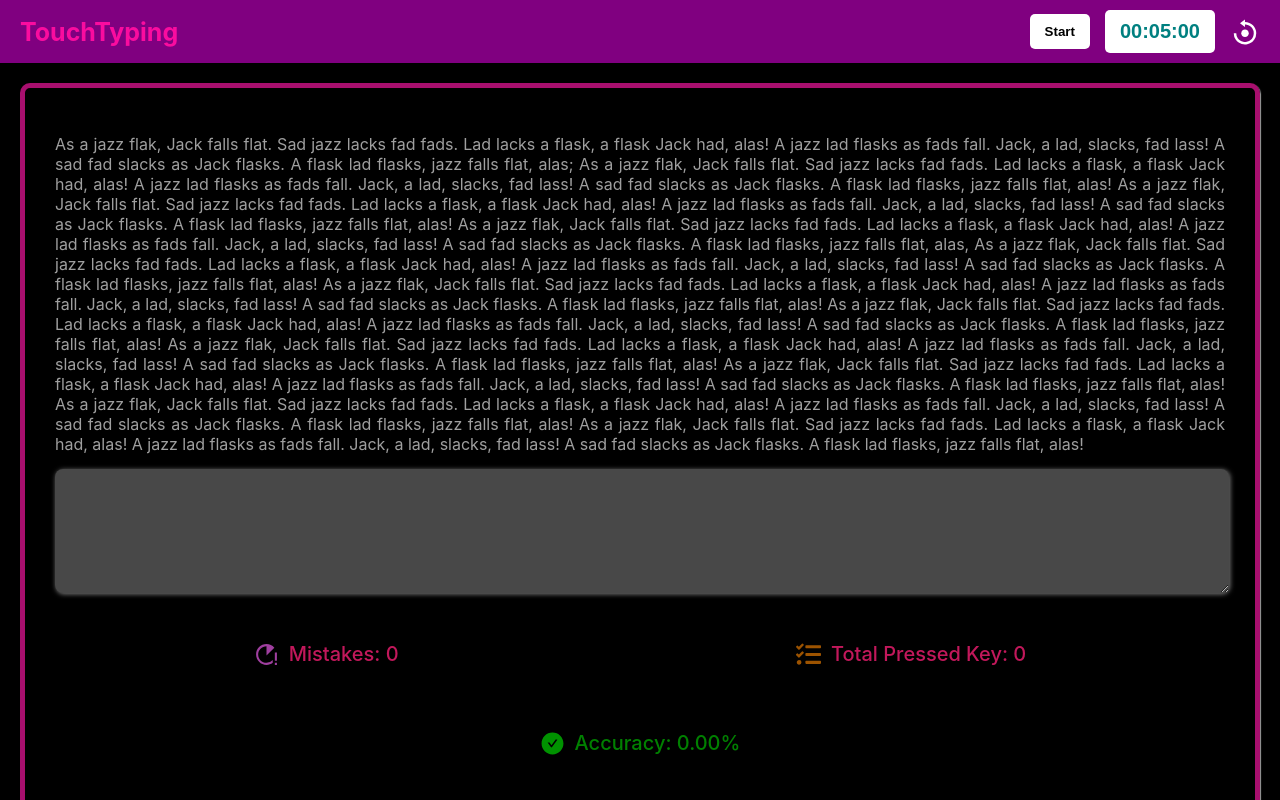
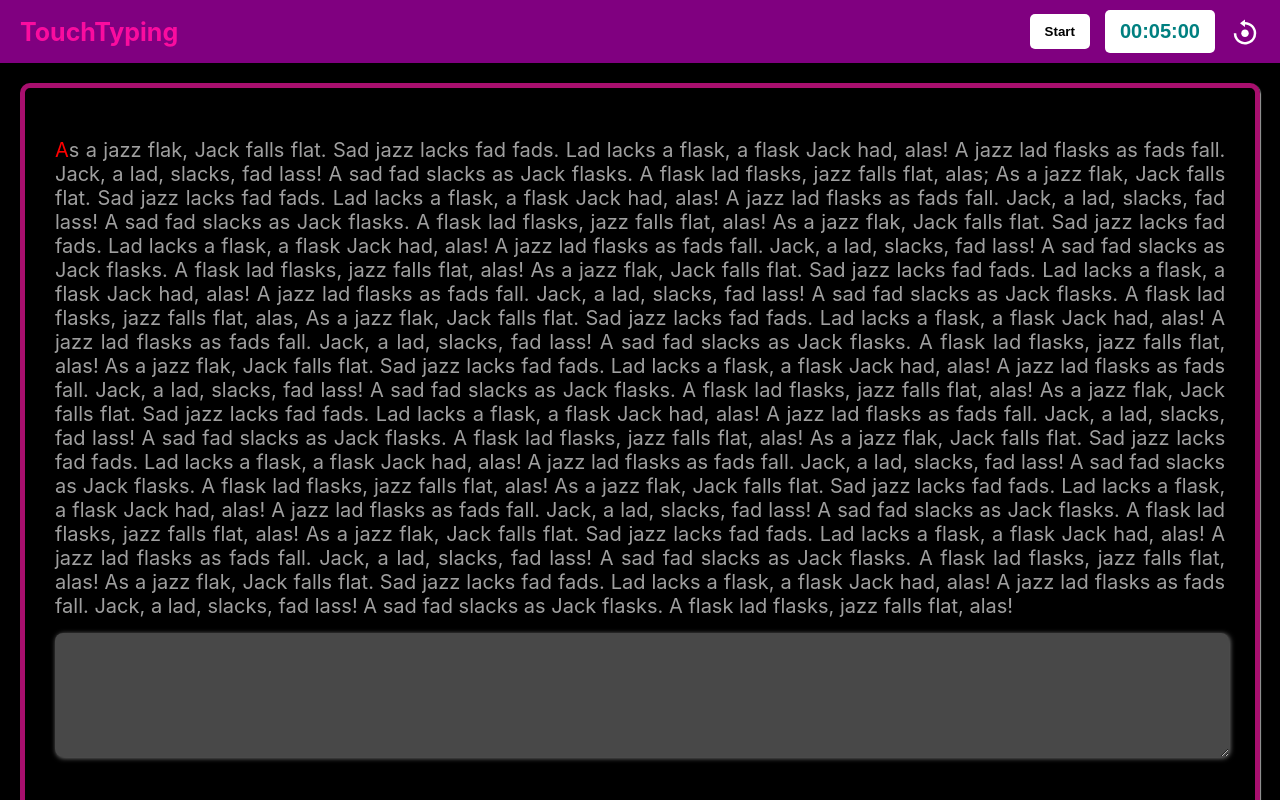
Before and after one commit to abhiamber/typetestchabbi, a React (Create React App) app in the folder chabbi-frontend/: page / in a window 1280 px wide. Shown: the top 800 px of the page. Built offline with nearby package versions, Linux system fonts and the light colour scheme.

Commit message:
next-letter-working

```diff
--- a/chabbi-frontend/src/Components/Body.js
+++ b/chabbi-frontend/src/Components/Body.js
@@ -34,13 +34,14 @@ function Body() {
   };
 
   const calculateTheAccuracy = () => {
-    const validScore = score.matchScore - score.nonMatched;
-    const calucatePercentage = (validScore / selectorObject.length) * 100;
+    const calucatePercentage =
+      (score.matchScore / (score.matchScore + score.nonMatched)) * 100;
     const toFixedTwo = calucatePercentage.toFixed(2);
-    // if (toFixedTwo < 0) {
-    //   return 0;
-    // }
-    return toFixedTwo;
+    console.log(toFixedTwo);
+    if (toFixedTwo > 0) {
+      return toFixedTwo;
+    }
+    return 0;
   };
 
   return (
@@ -48,7 +49,24 @@ function Body() {
       <Header setStartType={setStartType} />
       <div className={style["body-main-container"]}>
         <div className={style["inside-container-body"]}>
-          <p className={style["demo-data-body"]}>{selectorObject}</p>
+          <p className={style["demo-data-body"]}>
+            {selectorObject.split("").map((w, index) => (
+              <span
+                key={index}
+                style={{
+                  color:
+                    userTyped.length === index
+                      ? "red"
+                      : userTyped.length > index + 1
+                      ? "blue"
+                      : null,
+                  fontSize: userTyped.length > index + 1 ? "15px" : null,
+                }}
+              >
+                {w}
+              </span>
+            ))}
+          </p>
           <textarea
             id="#userTypedTextID"
             disabled={startType}
--- a/chabbi-frontend/src/Styles/Body.module.css
+++ b/chabbi-frontend/src/Styles/Body.module.css
@@ -22,6 +22,8 @@
 }
 .demo-data-body {
   margin-bottom: 15px;
+  width: 100%;
+  font-size: 20px;
 }
 
 .body-user-input {
```
